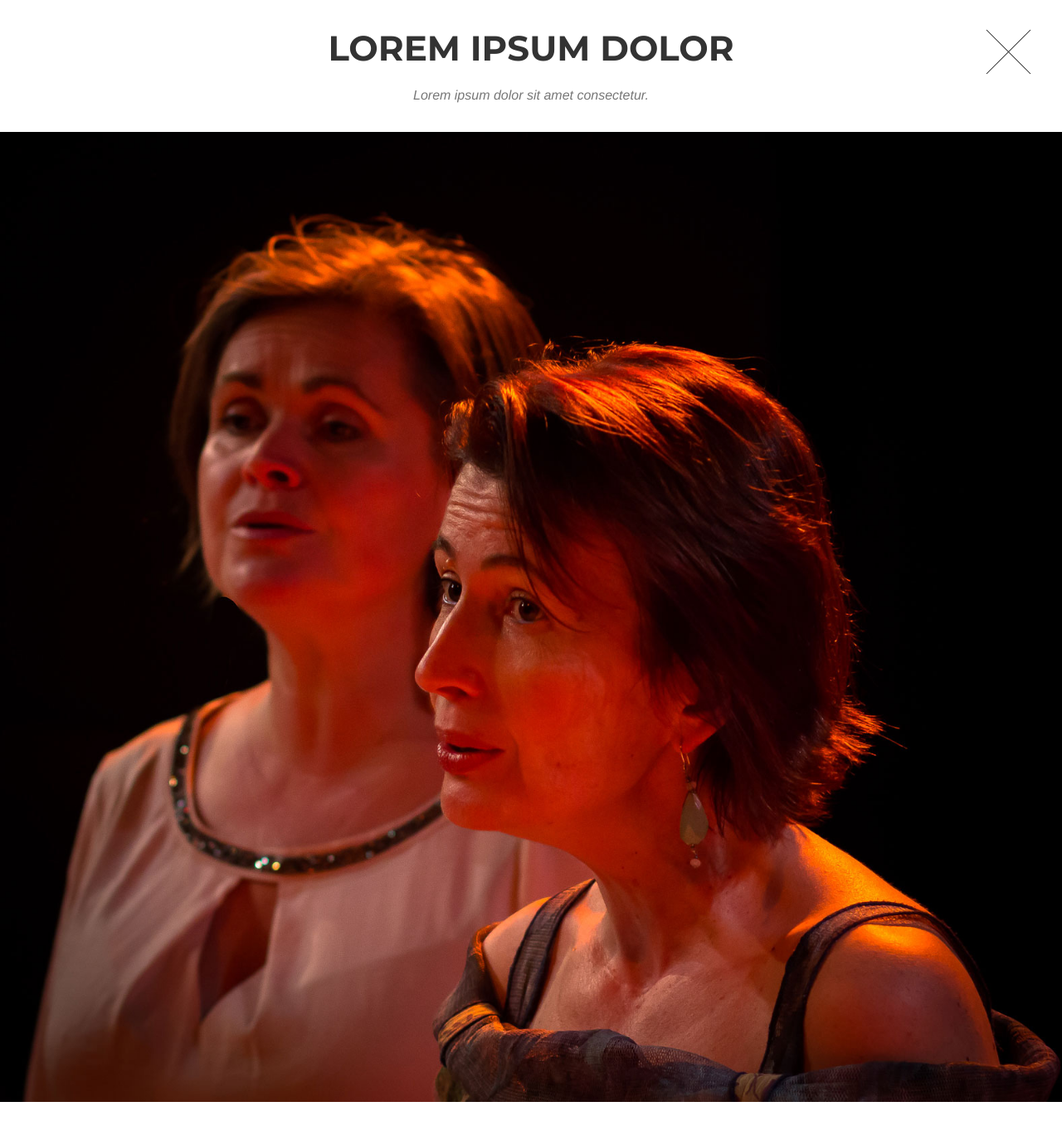
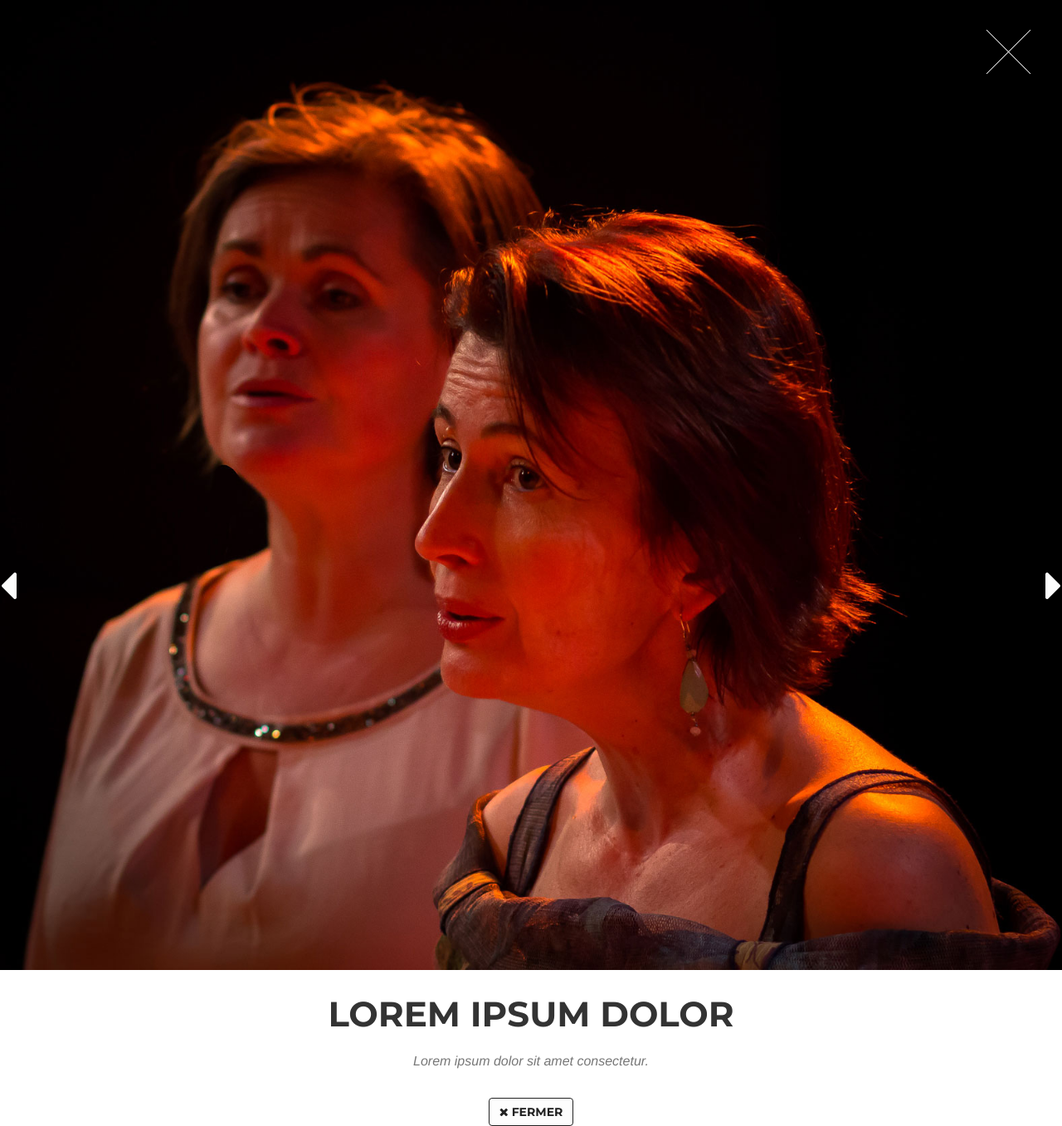
Before and after one commit to Puzzlout/VignalEnChanson, a PHP site: page / in a window 1280 px wide, after a click that opens the changed part. Shown: the whole page at 83% size. Run offline with PHP 8.4, Linux system fonts and the light colour scheme; some libraries are stand-ins or nearby versions; some web fonts are replaced.

Commit message:
#15 (test)

```diff
--- a/css/agency.css
+++ b/css/agency.css
@@ -147,9 +147,12 @@ fieldset[disabled] .btn-xl.active {
   background-color: white;
 }
 
-.col-no-pd, .row-no-pd, .modal-body-no-pd {
+.col-no-pd, .row-no-pd {
   padding-left: 0;
   padding-right: 0;
+}
+.modal-body-no-pd {
+  padding: 0;
 }
 
 @media (max-width: 768px) {
@@ -727,12 +730,7 @@ ul.social-buttons li a:active {
 }
 .gallery-modal .close-modal {
   color: #000;
-  position: absolute;
-  width: 75px;
-  height: 75px;
   background-color: transparent;
-  top: 25px;
-  right: 25px;
   cursor: pointer;
   z-index: 2000;
 }
@@ -740,10 +738,9 @@ ul.social-buttons li a:active {
   opacity: 0.3;
 }
 .gallery-modal .close-modal .lr {
-  height: 75px;
   width: 1px;
   margin-left: 35px;
-  background-color: #222222;
+  background-color: #fff;
   transform: rotate(45deg);
   -ms-transform: rotate(45deg);
   /* IE 9 */
@@ -752,15 +749,40 @@ ul.social-buttons li a:active {
   z-index: 1051;
 }
 .gallery-modal .close-modal .lr .rl {
-  height: 75px;
   width: 1px;
-  background-color: #222222;
+  background-color: #fff;
   transform: rotate(90deg);
   -ms-transform: rotate(90deg);
   /* IE 9 */
   -webkit-transform: rotate(90deg);
   /* Safari and Chrome */
   z-index: 1052;
+}
+
+.gallery-modal .close-modal {
+  position: absolute;
+  width: 40px;
+  height: 40px;
+  top: 10px;
+  right: 30px;
+}
+.gallery-modal .close-modal .lr,
+.gallery-modal .close-modal .lr .rl {
+  height: 40px;
+}
+
+@media (min-width: 992px) {
+  .gallery-modal .close-modal {
+    position: absolute;
+    width: 75px;
+    height: 75px;
+    top: 25px;
+    right: 25px;
+  }
+  .gallery-modal .close-modal .lr,
+  .gallery-modal .close-modal .lr .rl {
+    height: 75px;
+  }
 }
 .gallery-modal .modal-backdrop {
   opacity: 0;
@@ -802,8 +824,16 @@ body {
   padding: 10px;
 }
 
-#carousel-wrapper .carousel-control {
-  z-index: 1500;
-  background-color: transparent;
-  background-image: none;
+.slide-control {
+  position: absolute;
+  top: 50%;
+  color: #fff;
+  z-index: 2000;
 }
+.prev-slide {
+  left: 0;
+
+}
+.next-slide {
+  right: 0;
+}
--- a/index.html
+++ b/index.html
@@ -421,9 +421,21 @@
                     <div class="col-lg-12 col-no-pd">
                         <div class="modal-body modal-body-no-pd">
                             <!-- Project Details Go Here -->
+                            <div class="img-wrapper">
+                                <img class="img-responsive img-centered" src="img/gallery/1.jpg" alt="">
+                                <div class="slide-control prev-slide">
+                                    <a href="#galleryModal5" class="gallery-link" data-toggle="modal">
+                                        <i class="fa fa-caret-left fa-4x"></i>
+                                    </a>
+                                </div>
+                                <div class="slide-control next-slide">
+                                    <a href="#galleryModal2" class="gallery-link" data-toggle="modal">
+                                        <i class="fa fa-caret-right fa-4x"></i>
+                                    </a>
+                                </div>
+                            </div>
                             <h2>Lorem ipsum dolor</h2>
                             <p class="item-intro text-muted">Lorem ipsum dolor sit amet consectetur.</p>
-                            <img class="img-responsive img-centered" src="img/gallery/1.jpg" alt="">
                             <button type="button" class="btn btn-primary btn-close-modal" data-dismiss="modal">
                                 <i class="fa fa-times"></i>
                                 Fermer
@@ -450,9 +462,9 @@
                 <div class="row row-no-pd">
                     <div class="col-lg-12 col-no-pd">
                         <div class="modal-body modal-body-no-pd">
+                            <img class="img-responsive img-centered" src="img/gallery/2.jpg" alt="">
                             <h2>Lorem ipsum dolor</h2>
                             <p class="item-intro text-muted">Lorem ipsum dolor sit amet consectetur.</p>
-                            <img class="img-responsive img-centered" src="img/gallery/2.jpg" alt="">
                             <button type="button" class="btn btn-primary btn-close-modal" data-dismiss="modal">
                                 <i class="fa fa-times"></i>
                                 Fermer
@@ -480,9 +492,9 @@
                     <div class="col-lg-12 col-no-pd">
                         <div class="modal-body modal-body-no-pd">
                             <!-- Project Details Go Here -->
+                            <img class="img-responsive img-centered" src="img/gallery/3.jpg" alt="">
                             <h2>Lorem ipsum dolor</h2>
                             <p class="item-intro text-muted">Lorem ipsum dolor sit amet consectetur.</p>
-                            <img class="img-responsive img-centered" src="img/gallery/3.jpg" alt="">
                             <button type="button" class="btn btn-primary btn-close-modal" data-dismiss="modal">
                                 <i class="fa fa-times"></i>
                                 Fermer
@@ -510,9 +522,9 @@
                     <div class="col-lg-12 col-no-pd">
                         <div class="modal-body modal-body-no-pd">
                             <!-- Project Details Go Here -->
+                            <img class="img-responsive img-centered" src="img/gallery/4.jpg" alt="">
                             <h2>Lorem ipsum dolor</h2>
                             <p class="item-intro text-muted">Lorem ipsum dolor sit amet consectetur.</p>
-                            <img class="img-responsive img-centered" src="img/gallery/4.jpg" alt="">
                             <button type="button" class="btn btn-primary btn-close-modal" data-dismiss="modal">
                                 <i class="fa fa-times"></i>
                                 Fermer
@@ -540,9 +552,9 @@
                     <div class="col-lg-12 col-no-pd">
                         <div class="modal-body modal-body-no-pd">
                             <!-- Project Details Go Here -->
+                            <img class="img-responsive img-centered" src="img/gallery/5.jpg" alt="">
                             <h2>Lorem ipsum dolor</h2>
                             <p class="item-intro text-muted">Lorem ipsum dolor sit amet consectetur.</p>
-                            <img class="img-responsive img-centered" src="img/gallery/5.jpg" alt="">
                             <button type="button" class="btn btn-primary btn-close-modal" data-dismiss="modal">
                                 <i class="fa fa-times"></i>
                                 Fermer
@@ -554,63 +566,6 @@
         </div>
     </div>
 </div>
-
-<!--<div class="carousel-item gallery-modal modal fade" id="galleryModal6" tabindex="-1" role="dialog" aria-hidden="true">
-    <div id="carousel-example-generic" class="carousel slide" data-ride="carousel">
-        <ol class="carousel-indicators">
-            <li data-target="#carousel-example-generic" data-slide-to="0" class="active"></li>
-            <li data-target="#carousel-example-generic" data-slide-to="1"></li>
-            <li data-target="#carousel-example-generic" data-slide-to="2"></li>
-        </ol>
-
-        <div class="carousel-inner" role="listbox">
-            <div class="item active">
-                <div class="container-fluid">
-                    <div class="row row-no-pd">
-                        <div class="col-lg-12 col-no-pd">
-                            <div class="modal-body modal-body-no-pd">
-                                <h2>img1</h2>
-                                <p class="item-intro text-muted">Lorem ipsum dolor sit amet consectetur.</p>
-                                <img class="img-responsive img-centered" src="img/gallery/5.jpg" alt="">
-                                <button type="button" class="btn btn-primary btn-close-modal" data-dismiss="modal">
-                                    <i class="fa fa-times"></i>
-                                    Fermer
-                                </button>
-                            </div>
-                        </div>
-                    </div>
-                </div>
-            </div>
-            <div class="item">
-                <div class="container-fluid">
-                    <div class="row row-no-pd">
-                        <div class="col-lg-12 col-no-pd">
-                            <div class="modal-body modal-body-no-pd">
-                                <h2>img2</h2>
-                                <p class="item-intro text-muted">Lorem ipsum dolor sit amet consectetur.</p>
-                                <img class="img-responsive img-centered" src="img/gallery/5.jpg" alt="">
-                                <button type="button" class="btn btn-primary btn-close-modal" data-dismiss="modal">
-                                    <i class="fa fa-times"></i>
-                                    Fermer
-                                </button>
-                            </div>
-                        </div>
-                    </div>
-                </div>
-            </div>
-            ...
-        </div>
-
-        <a class="left carousel-control" href="#carousel-example-generic" role="button" data-slide="prev">
-            <span class="glyphicon glyphicon-chevron-left" aria-hidden="true"></span>
-            <span class="sr-only">Previous</span>
-        </a>
-        <a class="right carousel-control" href="#carousel-example-generic" role="button" data-slide="next">
-            <span class="glyphicon glyphicon-chevron-right" aria-hidden="true"></span>
-            <span class="sr-only">Next</span>
-        </a>
-    </div>
-</div>-->
 
 <div id="viewport-spy"></div>
 <!-- jQuery -->
```
